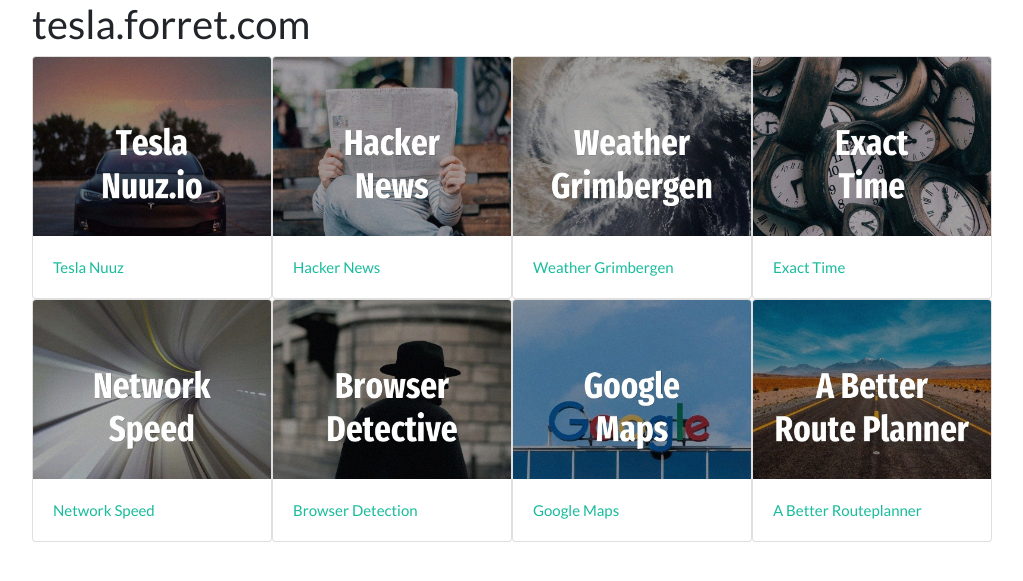
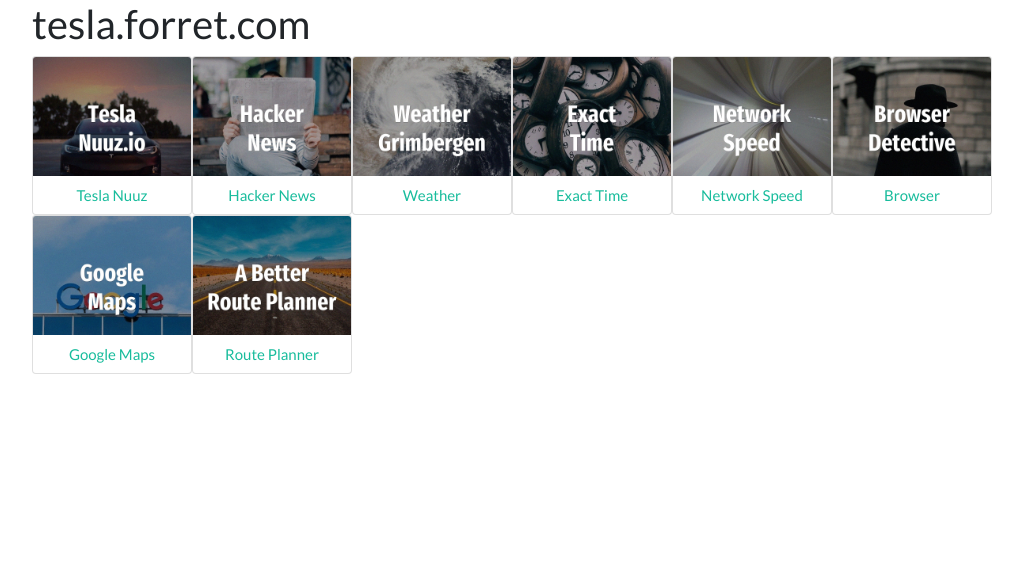
Before and after one commit to pforret/tesla.forret.com, a Jekyll site: the page built from index.html, in a window 1280 px wide. Shown: the top 581 px of the page, without its empty margins (53-1076 px from the left). Built offline with Jekyll 4.4.1, drawn with Linux system fonts in a browser that asks for light colours; nearby versions of some CDN libraries; the list of posts is cut into pages by our own code.

Commit message:
MOD: 2023-01-01-abrp.md 2023-01-07-browser.md 2023-01-07-weather.md index.html

```diff
--- a/_posts/2023-01-01-abrp.md
+++ b/_posts/2023-01-01-abrp.md
@@ -1,5 +1,5 @@
 ---
-title: A Better Routeplanner
+title: Route Planner
 layout: post
 image: /images/abrp.jpg
 external: https://abetterrouteplanner.com/
--- a/_posts/2023-01-07-browser.md
+++ b/_posts/2023-01-07-browser.md
@@ -1,5 +1,5 @@
 ---
-title: Browser Detection
+title: Browser
 layout: post
 image: /images/browser.jpg
 external: https://faisalman.github.io/ua-parser-js/
--- a/_posts/2023-01-07-weather.md
+++ b/_posts/2023-01-07-weather.md
@@ -1,5 +1,5 @@
 ---
-title: Weather Grimbergen
+title: Weather
 layout: post
 image: /images/weather.jpg
 external: https://www.accuweather.com/en/be/grimbergen/31674/daily-weather-forecast/31674
--- a/index.html
+++ b/index.html
@@ -7,11 +7,11 @@
 <div class="container">
   <div class="row">
     {% for post in paginator.posts %}
-    <div class="card" style="width: 15rem;">
+    <div class="card" style="width: 10rem;">
       {% if post.image %}
       <a href="{{post.external}}"><img src="{{post.image}}" class="card-img-top" alt="{{post.title}}"></a>
       {% endif %}
-      <div class="card-body">
+      <div class="card-body p-2 mx-auto fs-5">
         <p class="card-text"><a href="{{post.url}}">{{ post.title }}</a></p>
       </div>
     </div>
```
